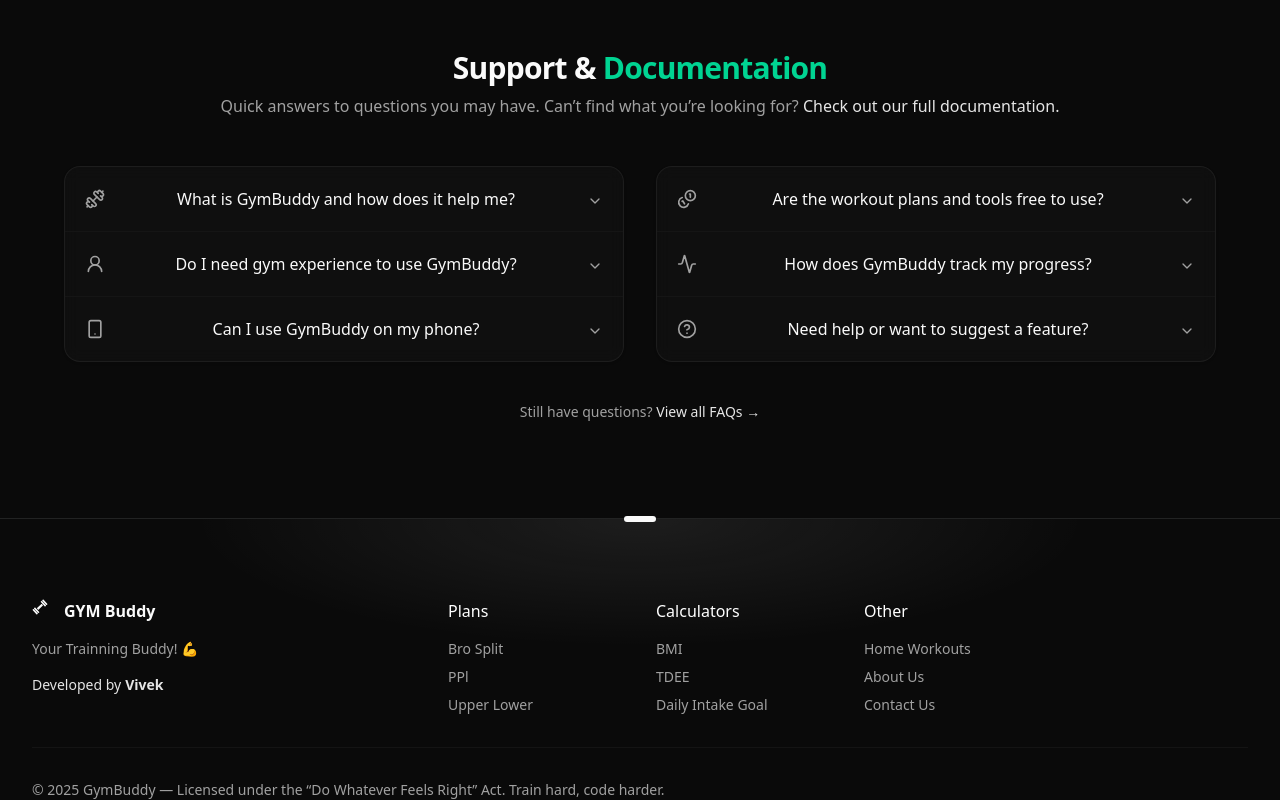
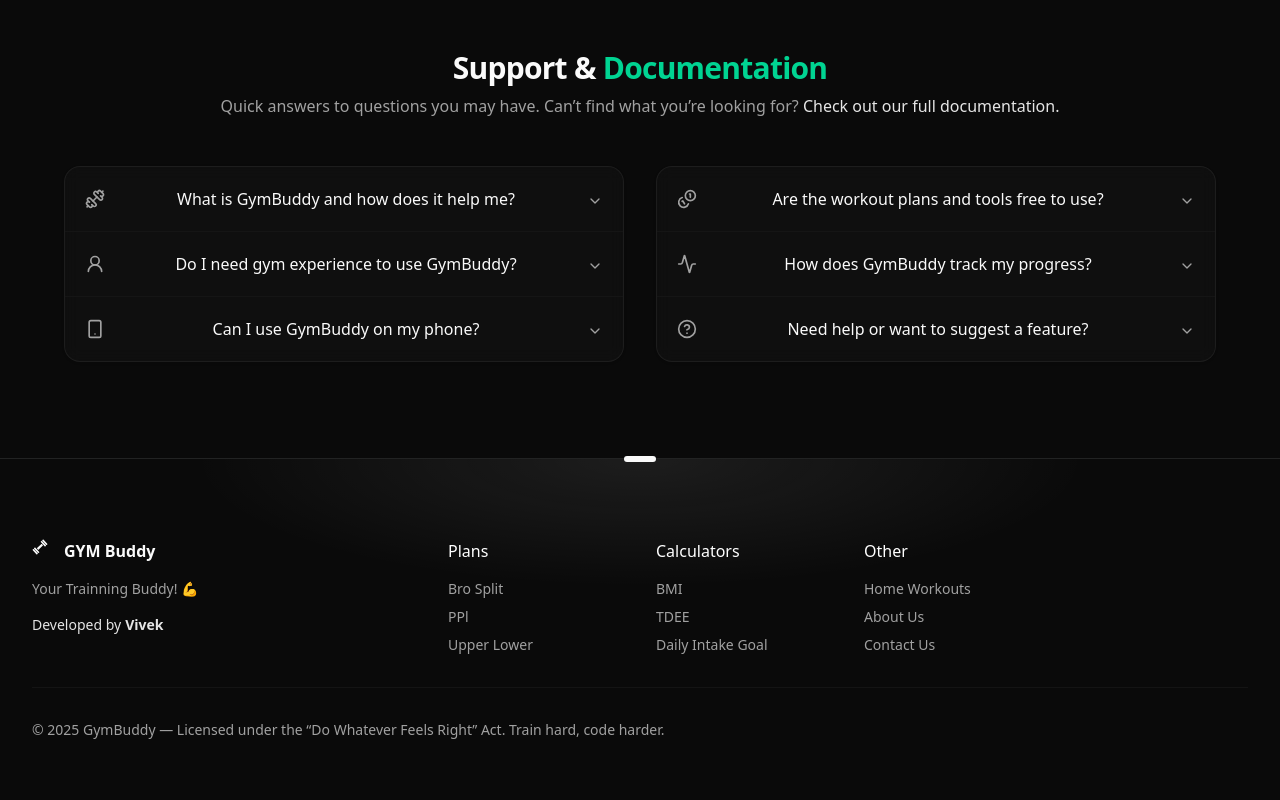
Before and after one commit to viveek-sh/gym-buddy, a Next.js app: page / in a window 1280 px wide. Shown: the part 2348-3148 px from the top of the page. After the commit the page ends 3088 px from the top, so only its background shows below. Built offline with nearby package versions, Linux system fonts and the light colour scheme.

Commit message:
modify faq section

```diff
--- a/components/Faq.tsx
+++ b/components/Faq.tsx
@@ -109,17 +109,6 @@ export function FAQSection() {
             </Accordion>
           ))}
         </div>
-
-        {/* Footer note */}
-        <p className="text-sm text-muted-foreground mt-10 text-center">
-          Still have questions?{" "}
-          <a
-            href="/faq"
-            className="font-medium text-primary hover:underline underline-offset-4"
-          >
-            View all FAQs →
-          </a>
-        </p>
       </div>
     </section>
   );
```
